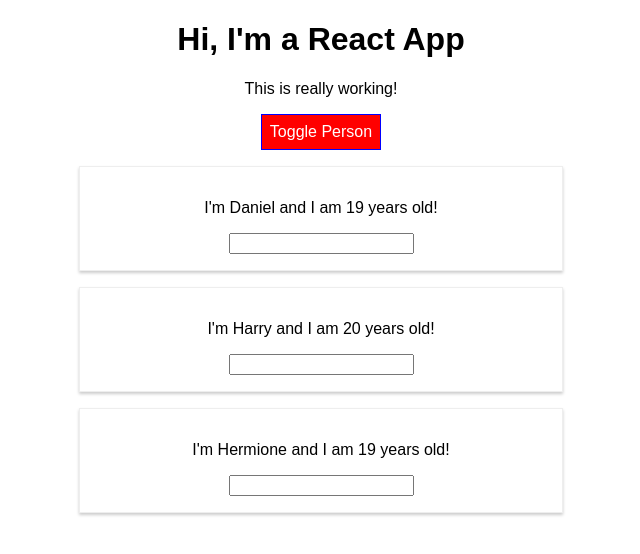
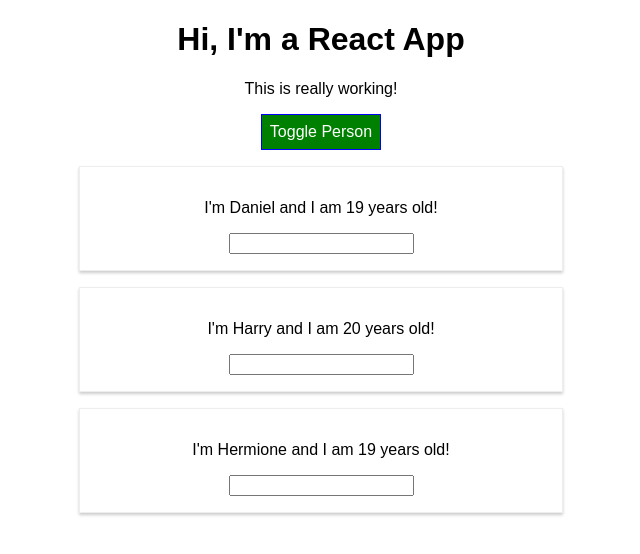
Before and after one commit to danielsyahputra/reactjs-journey, a React (Create React App) app in the folder reactjs-app/: page / in a window 1280 px wide. Both pictures are taken after a click on the button "Toggle Person". Shown: the top 554 px of the page, without its empty margins (319-959 px from the left). Built offline with nearby package versions, Linux system fonts and the light colour scheme.

Commit message:
:fire: styling using styled-components

```diff
--- a/reactjs-app/package.json
+++ b/reactjs-app/package.json
@@ -10,6 +10,7 @@
     "react": "^17.0.1",
     "react-dom": "^17.0.1",
     "react-scripts": "4.0.1",
+    "styled-components": "^5.2.1",
     "web-vitals": "^0.2.4"
   },
   "scripts": {
--- a/reactjs-app/src/App.css
+++ b/reactjs-app/src/App.css
@@ -9,9 +9,3 @@
 .bold {
     font-weight: bold;
 }
-
-/* @media (min-width: 500px) {
-    .Person {
-        width: 450px;
-    }
-} */
--- a/reactjs-app/src/App.js
+++ b/reactjs-app/src/App.js
@@ -1,7 +1,21 @@
 import React, { Component } from "react";
+import styled from "styled-components";
 import "./App.css";
 import Person from "./Person/Person";
-import Radium, { StyleRoot } from "radium";
+
+const StyledButton = styled.button`
+    background-color: green;
+    color: white;
+    font: inherit;
+    border: 1px solid blue;
+    padding: 8px;
+    cursor: pointer;
+
+    &:hover {
+      background-color: lightgreen;
+      color: black;
+    },
+  `;
 
 class App extends Component {
   state = {
@@ -92,19 +106,17 @@
 
     // Don't forget to wrap our application with StyleRoot component provided by Radium
     return (
-      <StyleRoot>
       <div className="App">
         <h1>Hi, I'm a React App</h1>
         <p className={classes.join(" ")}>This is really working!</p>
-          <button style={style} onClick={this.togglePersonsHandler}>
+        <StyledButton onClick={this.togglePersonsHandler}>
           Toggle Person
-          </button>
+        </StyledButton>
         {persons}
       </div>
-      </StyleRoot>
     );
     // return React.createElement('div', {className: 'App'}, React.createElement('h1', null, 'Does this work now?'));
   }
 }
 
-export default Radium(App);
+export default App;
--- a/reactjs-app/src/Person/Person.css
+++ b/reactjs-app/src/Person/Person.css
@@ -1,4 +1,4 @@
-.Person {
+/* .Person {
     width: 60%;
     margin: 16px auto;
     border: 1px solid #eeeeee;
@@ -6,3 +6,9 @@
     padding: 16px;
     text-align: center;
 }
+
+@media (min-width: 500px) {
+    .Person {
+        width: 450px;
+    }
+} */
--- a/reactjs-app/src/Person/Person.js
+++ b/reactjs-app/src/Person/Person.js
@@ -1,23 +1,31 @@
 import React from 'react';
-import './Person.css'
-import Radium from "radium";
+import styled from "styled-components";
+// import "./Person.css";
+
+// This styled object always return react component
+const StyledDiv = styled.div`
+    width: 60%;
+    margin: 16px auto;
+    border: 1px solid #eeeeee;
+    box-shadow: 0 2px 3px #cccccc;
+    padding: 16px;
+    text-align: center;
+
+    @media (min-width: 500px) {
+      width: 450px;
+    }
+  `;
 
 const person = (props) => {
-  const style = {
-    '@media (min-width: 500px)': {
-      width: '450px',
-    }
-  };
-
   return (
-    <div className="Person" style={style}>
+    <StyledDiv>
       <p onClick={props.click}>
         I'm {props.name} and I am {props.age} years old!
       </p>
       <p>{props.children}</p>
       <input type="text" onChange={props.changed} />
-    </div>
+    </StyledDiv>
   );
 };
 
-export default Radium(person);
+export default person;
```
Also changed, not shown: 2 other files (tests, documents, lock files or other folders). Lines whose indentation alone changed are shown as unchanged.
